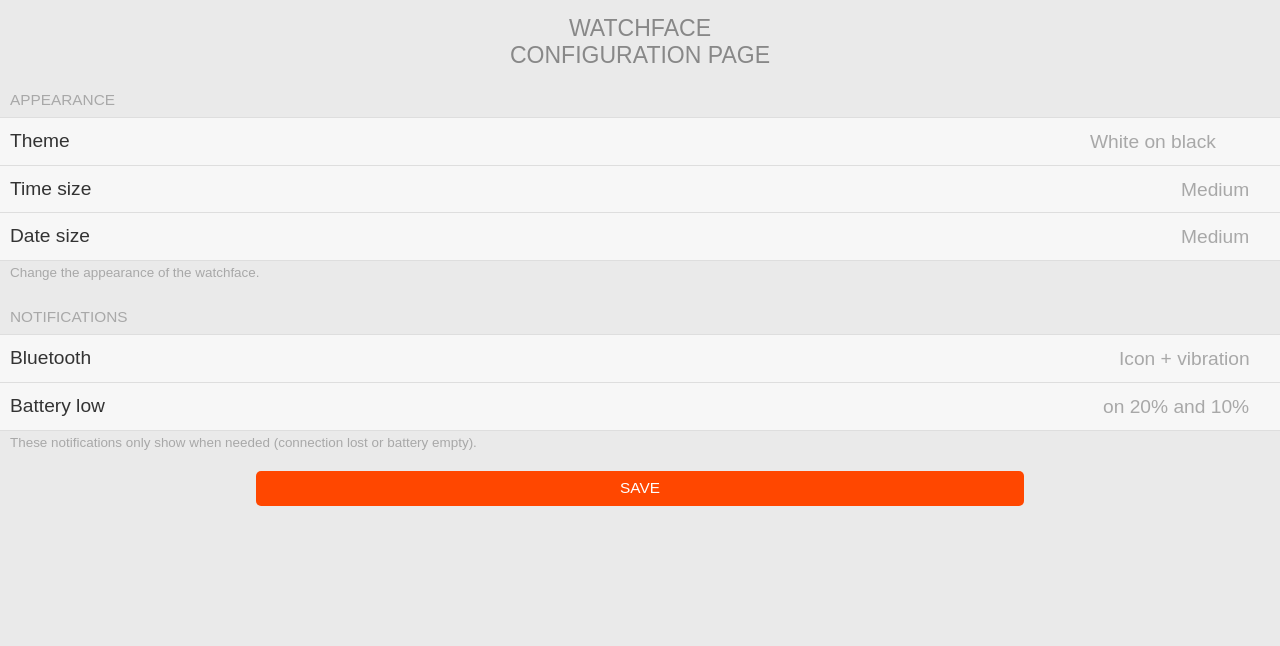
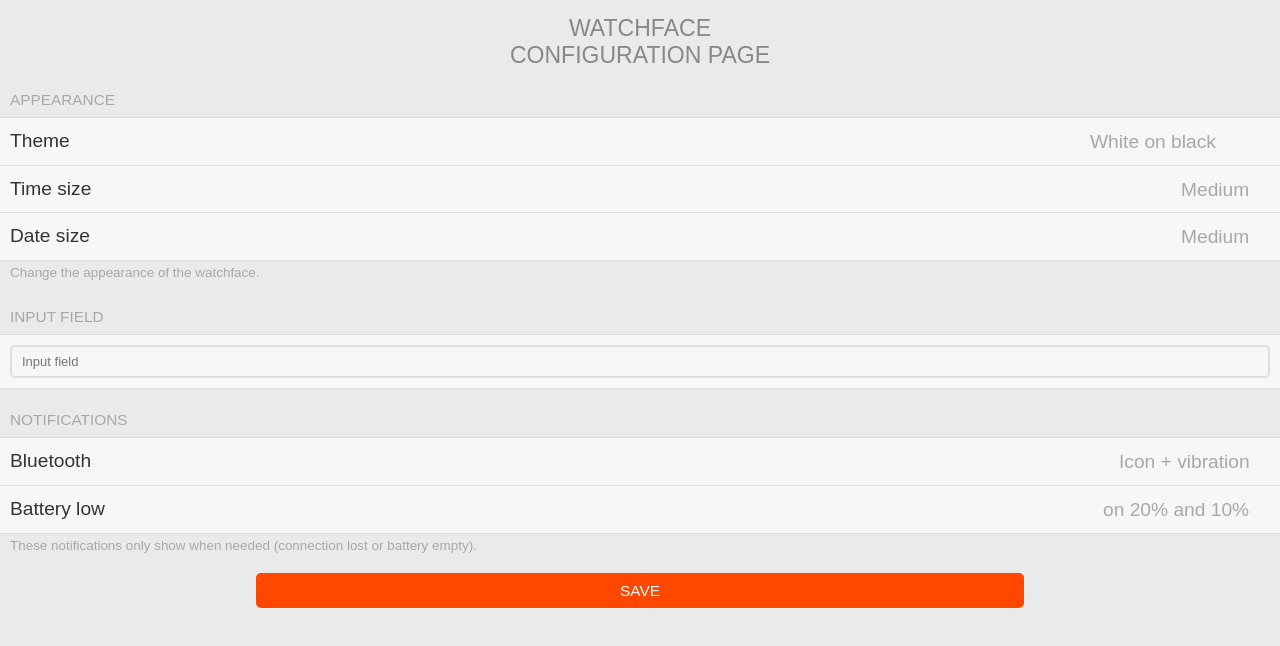
Before and after one commit to gogothegogo/SimpleSquare_Pebble, a plain HTML site: page index.html in a window 1280 px wide. Drawn offline with Linux system fonts and the light colour scheme; a script that the page names is missing.

Commit message:
Update index.html

```diff
--- a/index.html
+++ b/index.html
@@ -57,6 +57,17 @@
 </div>
 
 <div class="item-container">
+  <div class="item-container-header">Input Field</div>
+  <div class="item-container-content">
+    <label class="item">
+      <div class="item-input-wrapper">
+        <input type="text" class="item-input" name="input-1" placeholder="Input field">
+      </div>
+    </label>
+  </div>
+</div>
+
+<div class="item-container">
   <div class="item-container-header">Notifications</div>
   <div class="item-container-content">
     <label class="item">
```
